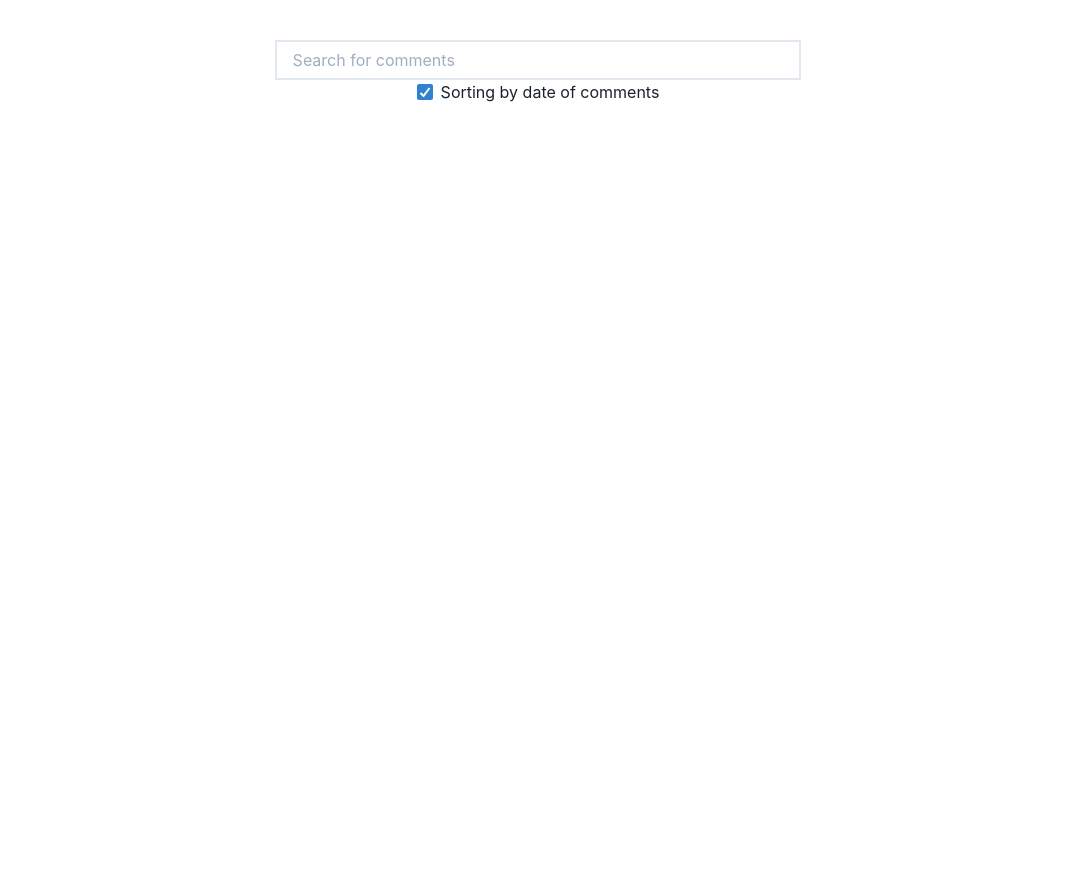
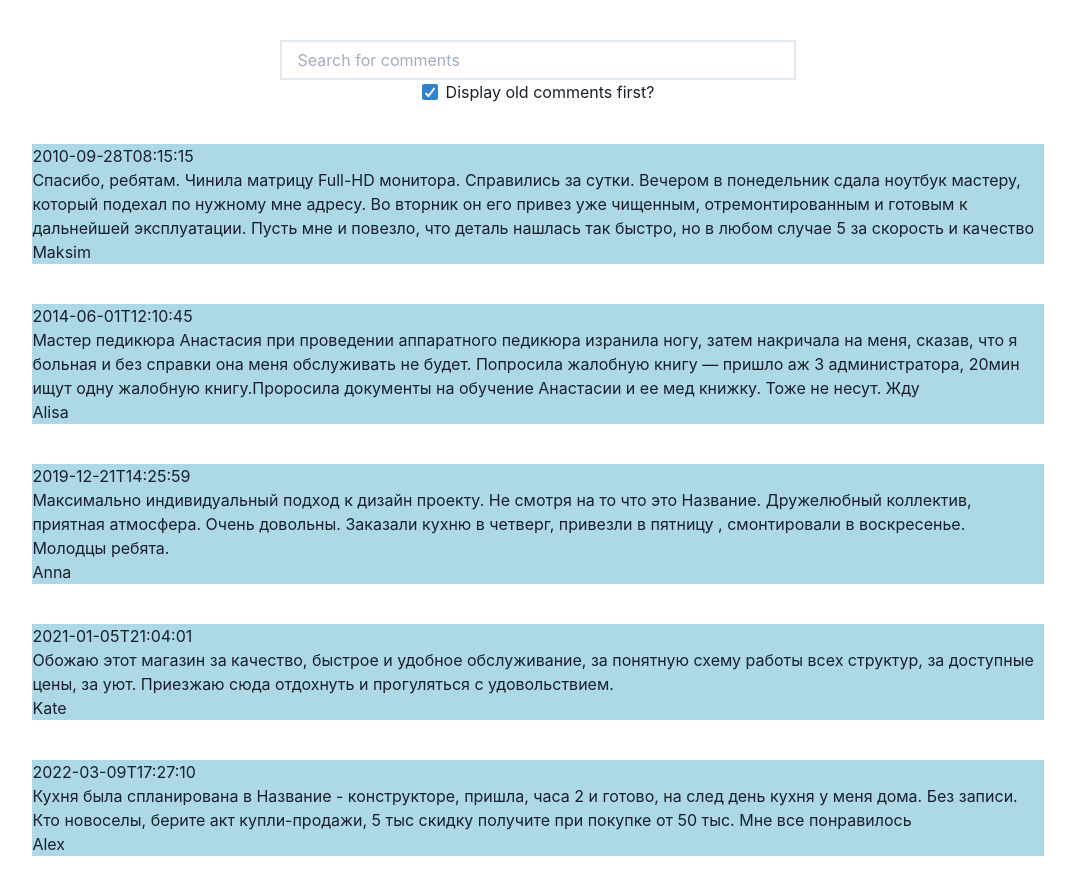
Before and after one commit to StasRnD/users-comments, a React (Create React App) app: page / in a window 1280 px wide. Shown: the whole page, without its empty margins (102-1177 px from the left). Before the commit the page ends 800 px from the top, so only its background shows below. Built offline with nearby package versions, Linux system fonts and the light colour scheme.

Commit message:
feat: implemented sorting and filtering of comments

```diff
--- a/package.json
+++ b/package.json
@@ -42,5 +42,8 @@
       "last 1 firefox version",
       "last 1 safari version"
     ]
+  },
+  "devDependencies": {
+    "@types/luxon": "^2.3.0"
   }
 }
--- a/src/components/App.tsx
+++ b/src/components/App.tsx
@@ -4,13 +4,10 @@ import { SearchAndSortContainer } from './SearchAndSortContainer';
 import { ListOfComments } from './ListOfComments';
 import { allUsersComments } from '../utils.js/constans';
 import { Filters } from '../types/Filters';
+import { DateTime } from 'luxon';
 
 export const App = () => {
   const [filters, setFilters] = React.useState({ query: '', isAscOrder: true });
-
-  React.useEffect(() => {
-    console.log(filters);
-  });
 
   function onChange(value: any, filterName: keyof Filters) {
     setFilters((oldFilters) => {
@@ -23,7 +20,29 @@ export const App = () => {
       <Grid py='10' px='2'>
         <VStack spacing='10'>
           <SearchAndSortContainer onChange={onChange} filters={filters} />
-          <ListOfComments />
+          {allUsersComments
+            .sort((a, b) => {
+              if (filters.isAscOrder) {
+                return Date.parse(a.date) - Date.parse(b.date);
+              }
+              return Date.parse(b.date) - Date.parse(a.date);
+            })
+
+            // eslint-disable-next-line array-callback-return
+            .map((comment) => {
+              if (
+                comment.text.toLowerCase().includes(filters.query.toLowerCase())
+              ) {
+                return (
+                  <ListOfComments
+                    id={comment.id}
+                    text={comment.text}
+                    author={comment.author}
+                    date={comment.date}
+                  />
+                );
+              }
+            })}
         </VStack>
       </Grid>
     </ChakraProvider>
--- a/src/components/ListOfComments.tsx
+++ b/src/components/ListOfComments.tsx
@@ -1,10 +1,13 @@
+import React from 'react';
 import { UnorderedList } from '@chakra-ui/react';
 import { Message } from './Message';
+import { ContentMessage } from '../types/ContentMessage';
 
-export const ListOfComments = () => {
+// eslint-disable-next-line no-empty-pattern
+export const ListOfComments = ({ id, text, author, date }: ContentMessage) => {
   return (
     <UnorderedList listStyleType='none' minW='50%' maxW='80%'>
-      <Message />
+      <Message id={id} text={text} date={date} author={author} />
     </UnorderedList>
   );
 };
--- a/src/components/Message.tsx
+++ b/src/components/Message.tsx
@@ -1,12 +1,14 @@
+import React from 'react';
 import { ListItem, Text, Flex } from '@chakra-ui/react';
+import { ContentMessage } from '../types/ContentMessage';
 
-export const Message = () => {
+export const Message = ({ id, text, author, date }: ContentMessage) => {
   return (
     <Flex direction='column' gap='10'>
       <ListItem bgColor='lightblue'>
-        <Text></Text>
-        <Text></Text>
-        <Text></Text>
+        <Text>{date}</Text>
+        <Text>{text}</Text>
+        <Text>{author}</Text>
       </ListItem>
     </Flex>
   );
--- a/src/components/SearchAndSortContainer.tsx
+++ b/src/components/SearchAndSortContainer.tsx
@@ -37,7 +37,7 @@ export const SearchAndSortContainer = ({ filters, onChange }: FiltersProps) => {
             isChecked={filters.isAscOrder}
             onChange={handleCheckBoxClick}
           ></Checkbox>
-          <Text>Sorting by date of comments</Text>
+          <Text>Display old comments first?</Text>
         </HStack>
       </Flex>
     </Flex>
--- /dev/null
+++ b/src/types/ContentMessage.ts
@@ -0,0 +1,8 @@
+type ContentMessage = {
+    id: number;
+    text: string;
+    author: string;
+    date: string;
+  };
+
+  export type { ContentMessage }
--- a/src/types/Filters.ts
+++ b/src/types/Filters.ts
@@ -8,4 +8,5 @@ type FiltersProps = {
     onChange: <T extends keyof Filters>(value: Filters[T], filterName: T) => void;
 };
 
+
 export type {Filters, FiltersProps}
```
Also changed, not shown: 2 other files (tests, documents, lock files or other folders).
